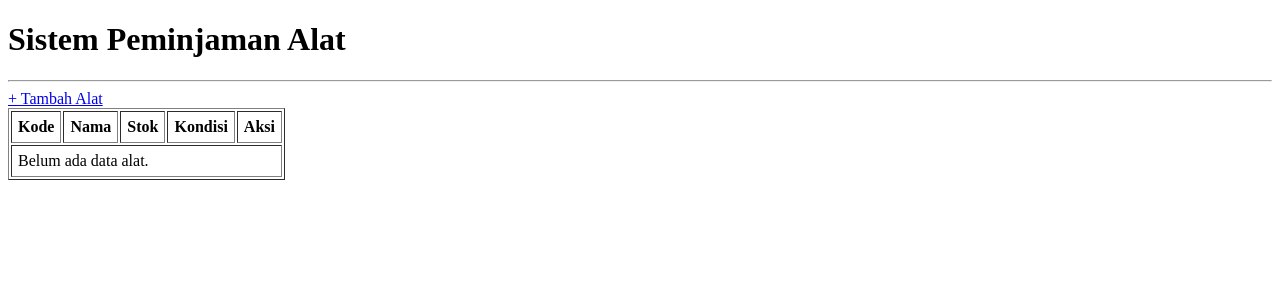
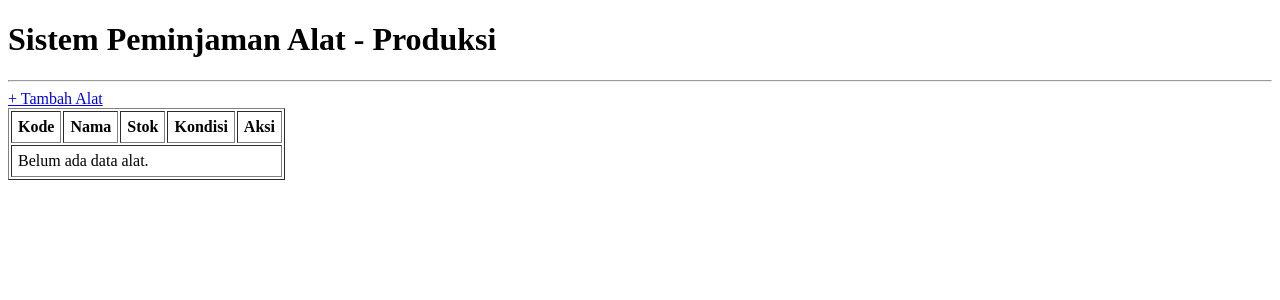
Before and after one commit to mazdamaulana/sipinjam, a Laravel app: page /alat in a window 1280 px wide. Shown: the top 300 px of the page. Run offline with Laravel 12, Linux system fonts and the light colour scheme; data that the repository does not hold is empty.

Commit message:
Ubah judul halaman daftar alat menjadi produksi

```diff
--- a/resources/views/alat/index.blade.php
+++ b/resources/views/alat/index.blade.php
@@ -1,6 +1,6 @@
 
 @extends('layouts.app')
-@section('judul', 'Daftar Alat')
+@section('judul', 'Daftar Alat - Produksi')
 
 @section('konten')
   <a href="{{ route('alat.create') }}">+ Tambah Alat</a>
--- a/resources/views/layouts/app.blade.php
+++ b/resources/views/layouts/app.blade.php
@@ -5,7 +5,7 @@
   <title>@yield('judul', 'Aplikasi Alat')</title>
 </head>
 <body>
-  <h1>Sistem Peminjaman Alat</h1>
+  <h1>Sistem Peminjaman Alat - Produksi</h1>
   <hr>
   @yield('konten')
 </body>
```
